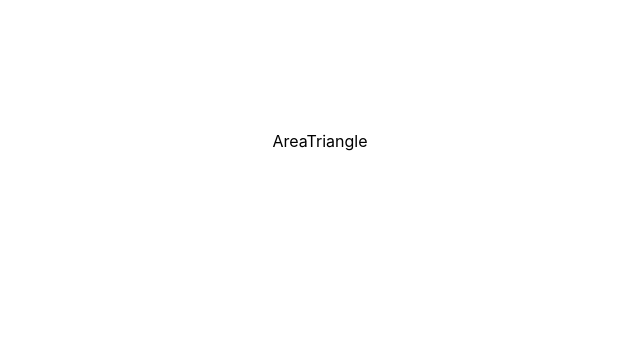
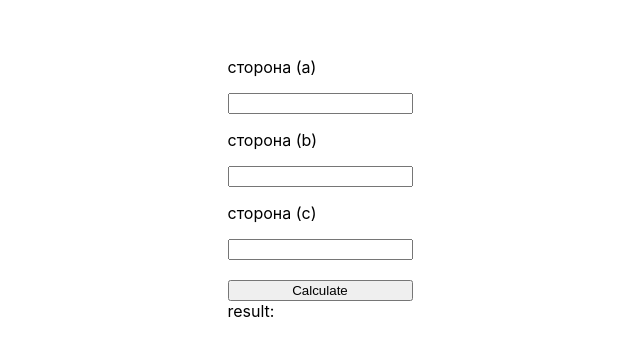
Before and after one commit to danieldyachenko/calculators, a React app: page /area-triangle in a window 1280 px wide. Shown: the part 259-614 px from the top of the page, without its empty margins (320-960 px from the left). Built offline with nearby package versions, Linux system fonts and the light colour scheme; the HTML template or start-up script is replaced by a standard one.

Commit message:
Add area triangle

```diff
--- a/src/components/AreaTriangle/AreaTriangle.tsx
+++ b/src/components/AreaTriangle/AreaTriangle.tsx
@@ -1,9 +1,67 @@
-import React from "react";
+import React, {useReducer} from "react";
+import {AreaTriangleBox, Input} from "./AreaTriangleStyles";
+
+interface IState {
+    sideA: number | null
+    sideB: number | null
+    sideC : number | null
+    result: number | null | string
+}
+
+const initialState: IState = {
+    sideA: null,
+    sideB: null,
+    sideC : null,
+    result: null
+};
+
+const reducer = (state, action): IState => {
+    switch (action.type) {
+        case 'SIDE_A':
+            return {...state, sideA: action.sideA}
+        case 'SIDE_B':
+            return {...state, sideB: action.sideB}
+        case 'SIDE_C':
+            return {...state, sideC: action.sideC}
+        case 'CALCULATE':
+            return {...state, result: action.result}
+        default:
+            return state
+    }
+}
 
 export const AreaTriangle = () => {
+
+    const [state, dispatch] = useReducer(reducer, initialState);
+
+    const calculate = (a, b, c) => {
+        const p = (a + b + c)/2
+        const s = Math.sqrt(p * (p - a) * (p - b) * (p - c))
+        let result
+        isNaN(s) ? result = 'Такого треугольника не существует' : result = s
+        dispatch({type: 'CALCULATE', result: result})
+    }
+
+    const setSideA = (sideA: string) => dispatch({type: 'SIDE_A', sideA: Number(sideA)})
+
+
+
+    const setSideB = (sideB: string) => dispatch({type: 'SIDE_B', sideB: Number(sideB)})
+
+
+    const setSideC = (sideC: string) => dispatch({type: 'SIDE_C', sideC: Number(sideC)})
+
+
     return (
-        <div>
-            AreaTriangle
-        </div>
+        <AreaTriangleBox>
+            <p>сторона (a)</p>
+            <Input onChange={event => setSideA(event.target.value)} />
+            <p>сторона (b)</p>
+            <Input onChange={event => setSideB(event.target.value)} />
+            <p>сторона (c)</p>
+            <Input onChange={event => setSideC(event.target.value)} /><br/>
+            <button onClick={() => calculate(state.sideA, state.sideB, state.sideC)}>Calculate</button>
+            <span>result: {state.result}</span>
+        </AreaTriangleBox>
     )
 }
--- /dev/null
+++ b/src/components/AreaTriangle/AreaTriangleStyles.ts
@@ -0,0 +1,12 @@
+import styled from "styled-components";
+
+export const Input = styled.input.attrs(props => ({
+    type: "number",
+}))``;
+
+export const AreaTriangleBox = styled.div`
+    display: flex;
+    flex-direction: column;
+    justify-content: space-evenly;
+    height: 200px;
+`;
--- a/webpack.config.js
+++ b/webpack.config.js
@@ -3,9 +3,11 @@ const HtmlWebpackPlugin = require('html-webpack-plugin');
 const {CleanWebpackPlugin} = require('clean-webpack-plugin');
 
 module.exports = {
-    mode: "development",
+    // mode: "development",
     entry: {
         index: './src/index.tsx',
+        areaTriangle: './src/components/AreaTriangle/AreaTriangle.tsx',
+        commonFactor: './src/components/CommonFactor/CommonFactor.tsx'
     },
     devtool: 'source-map',
     resolve: {
```
Also changed, not shown: 1 other file (tests, documents, lock files or other folders).
